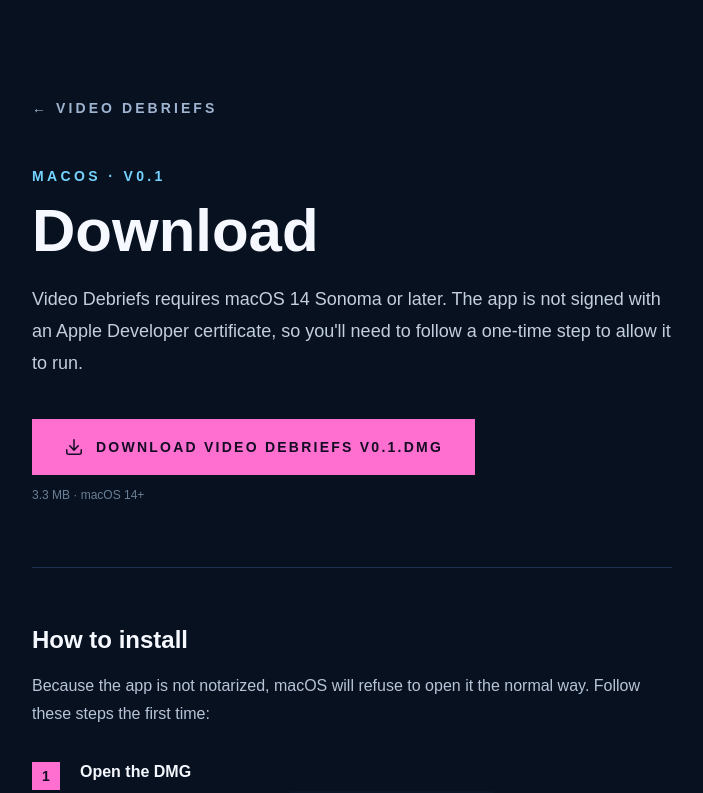
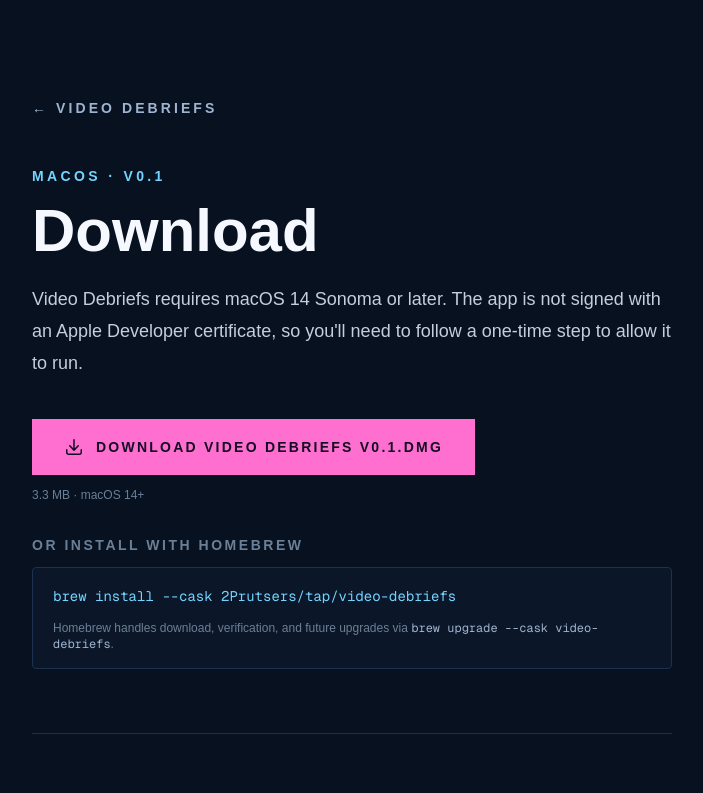
Before and after one commit to 2Prutsers/2prutsers.com, a Next.js app: page /video-debriefs/downloads in a window 1280 px wide. Shown: the top 793 px of the page, without its empty margins (288-991 px from the left). Built offline with nearby package versions, Linux system fonts and the light colour scheme.

Commit message:
add brew install

```diff
--- a/app/video-debriefs/downloads/page.tsx
+++ b/app/video-debriefs/downloads/page.tsx
@@ -53,6 +53,20 @@
             Download {dmgFilename}
           </a>
           <p className="mt-3 text-xs text-[#6b7f97]">3.3 MB · macOS 14+</p>
+        </div>
+
+        <p className="mt-8 text-sm font-semibold uppercase tracking-[0.18em] text-[#6b7f97]">
+          Or install with Homebrew
+        </p>
+
+        <div className="mt-3 rounded border border-[#1c314f] bg-[#0b1728] px-5 py-4">
+          <code className="font-mono text-sm text-[#74d3ff]">
+            brew install --cask 2Prutsers/tap/video-debriefs
+          </code>
+          <p className="mt-3 text-xs text-[#6b7f97]">
+            Homebrew handles download, verification, and future upgrades via{" "}
+            <code className="text-[#9fb4d1]">brew upgrade --cask video-debriefs</code>.
+          </p>
         </div>
 
         <div className="mt-16 border-t border-[#1c314f] pt-14">
--- a/app/video-debriefs/page.tsx
+++ b/app/video-debriefs/page.tsx
@@ -104,6 +104,14 @@
             >
               Request access
             </a>
+          </div>
+          <div className="mt-6 rounded border border-[#1c314f] bg-[#0b1728] px-5 py-4">
+            <p className="mb-2 text-xs font-semibold uppercase tracking-[0.18em] text-[#6b7f97]">
+              Or install with Homebrew
+            </p>
+            <code className="font-mono text-sm text-[#74d3ff]">
+              brew install --cask 2Prutsers/tap/video-debriefs
+            </code>
           </div>
         </div>
 
```
